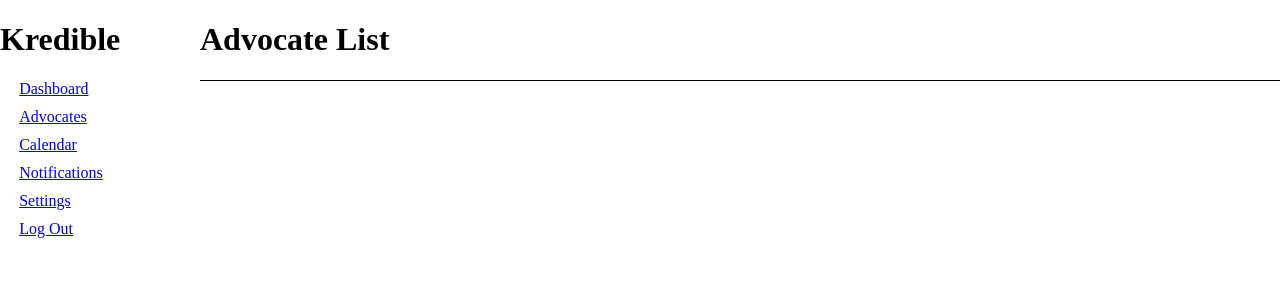
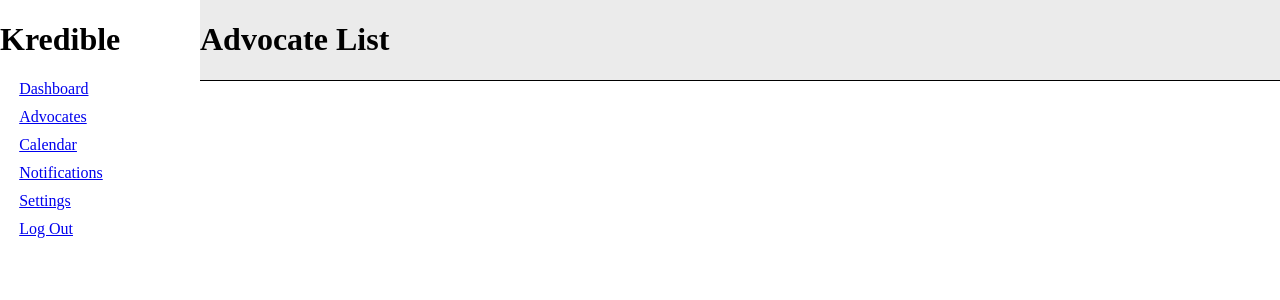
Before and after one commit to mitchhenline/kredible_app, a Flask app: page /advocates in a window 1280 px wide. Shown: the top 300 px of the page. Run offline with Flask 2, Linux system fonts and the light colour scheme; the visitor is signed in with stand-in values (Sample User, id 1).

Commit message:
small adjustments

```diff
--- a/static/styles.css
+++ b/static/styles.css
@@ -1,10 +1,8 @@
 /* /////////////////// */
-/*       NAV BAR & HEADERS      */
+/* NAV BAR & HEADERS   */
 /* /////////////////// */
 
 #navigation {
-    /* border-right: solid;
-    border-color: black; */
     background-color: white;
     position: fixed;
     left: 0px;
@@ -24,7 +22,7 @@
     position:fixed;
     top: 0%;
     width: 100%;
-    background-color: white;
+    background-color: rgb(235, 235, 235);
     border-bottom: solid;
     border-width: 1px;
     border-color: black;
@@ -36,9 +34,9 @@
 /* /////////////////// */
 
 #adv-list-div {
-    background-color: rgb(180, 180, 180);
+    background-color: rgb(235, 235, 235);
     margin-left: 15%;
-    margin-top: 8%;
+    margin-top: 7%;
 }
 
 #adv-box {
```
